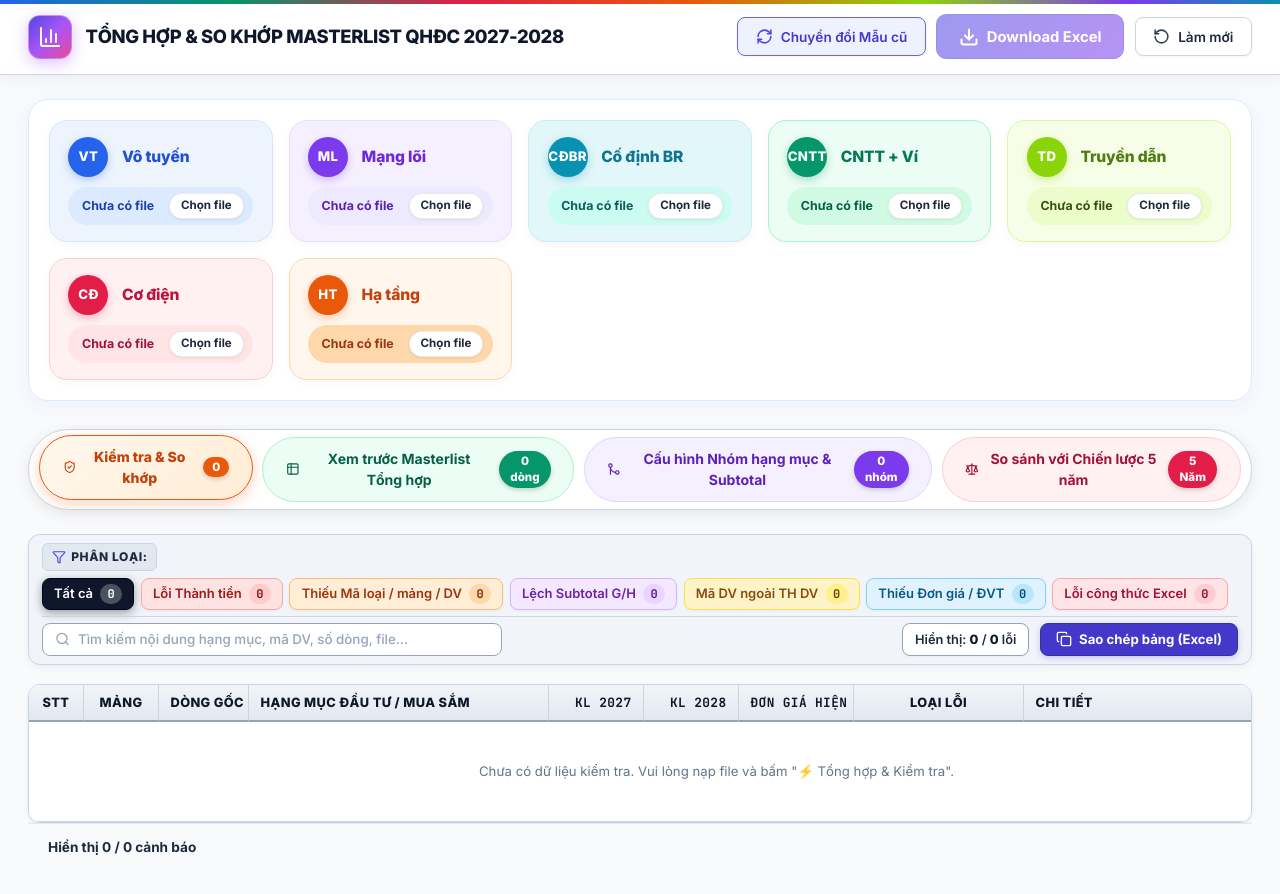
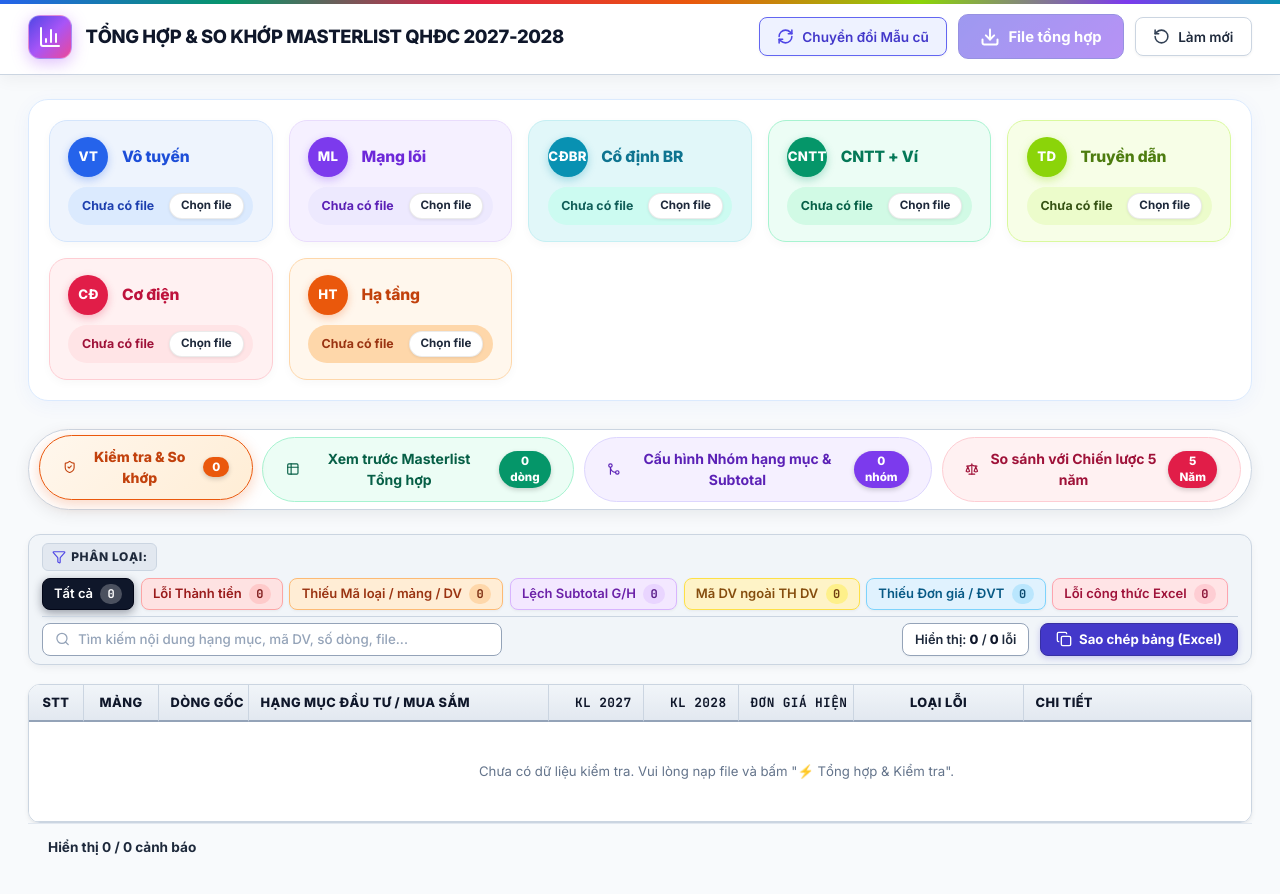
Before and after one commit to hntna/qhdc, a plain HTML site: page index.html in a window 1280 px wide. Drawn offline with nearby package versions, Linux system fonts and the light colour scheme.

Commit message:
Doi ten nut Download Excel thanh File tong hop tren Header

```diff
--- a/index.html
+++ b/index.html
@@ -65,7 +65,7 @@
         </button>
         <button id="btnOpenResultFile" class="btn btn-primary" disabled title="Tải file kết quả hoàn chỉnh về máy tính (Masterlist 2027-2028_KQ_ddmmyyyy_hhmm.xlsx)">
           <i data-lucide="download" class="w-4 h-4 text-white"></i>
-          <span>Download Excel</span>
+          <span>File tổng hợp</span>
         </button>
         <button id="btnReset" class="btn btn-outline" title="Làm mới toàn bộ dữ liệu để bắt đầu bản khác">
           <i data-lucide="rotate-ccw" class="w-4 h-4 text-slate-700"></i>
```
